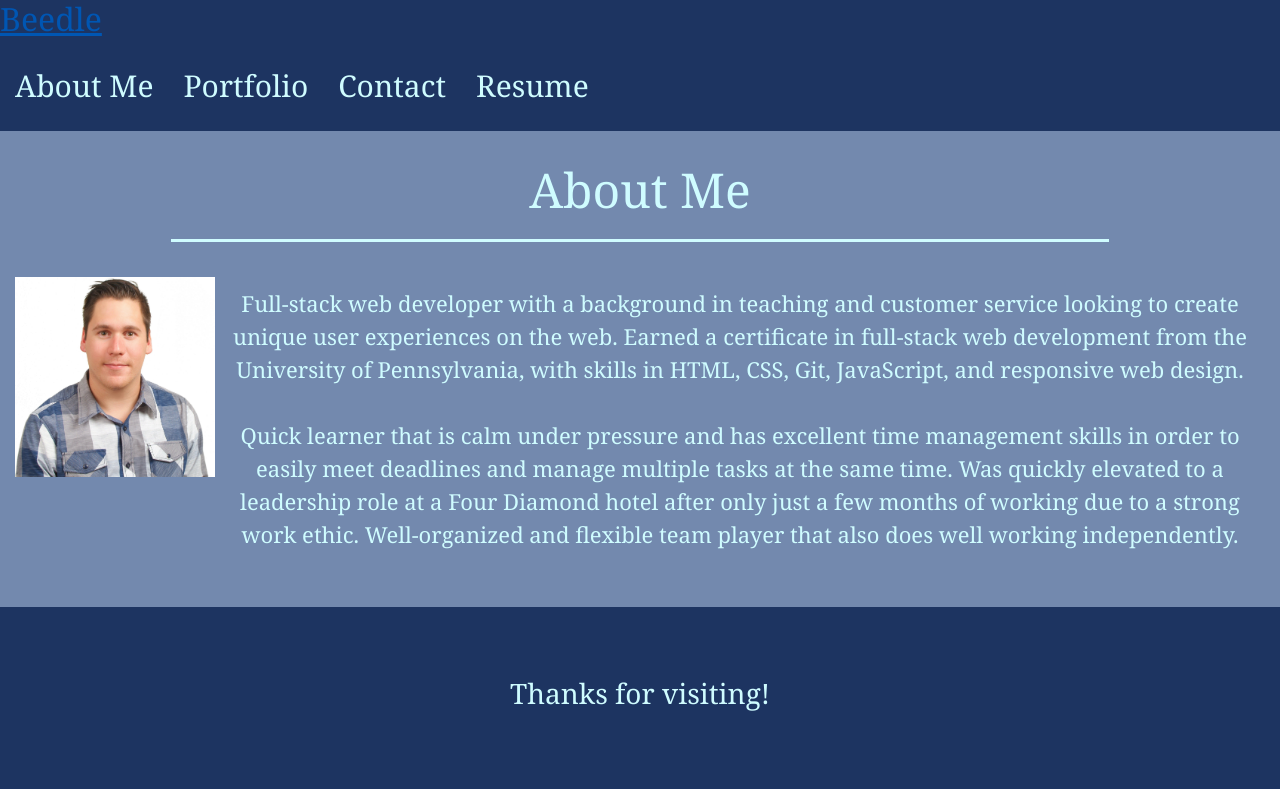
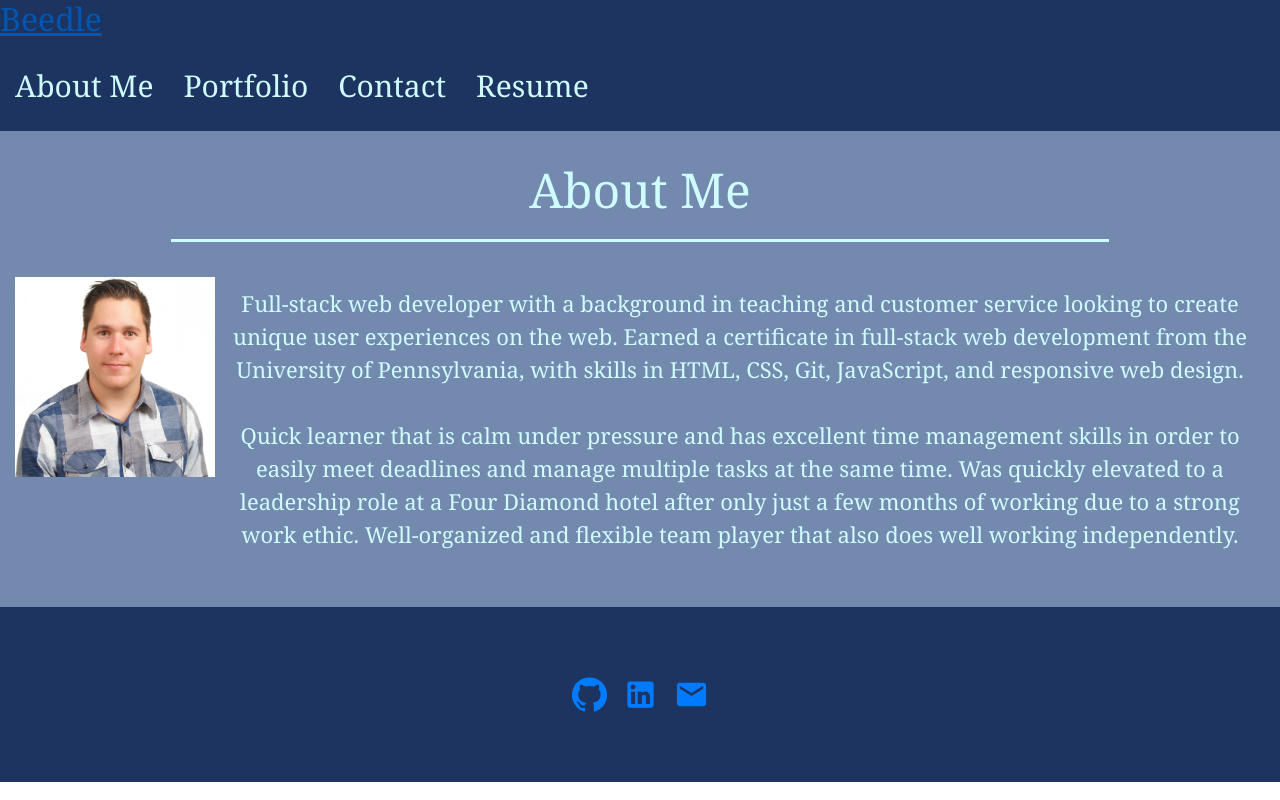
Before and after one commit to jbeedle19/react-portfolio, a React (Create React App) app: page / in a window 1280 px wide. Built offline with nearby package versions, Linux system fonts and the light colour scheme.

Commit message:
added Icon/links to Footer

```diff
--- a/src/components/Footer/index.js
+++ b/src/components/Footer/index.js
@@ -1,11 +1,16 @@
 import React from 'react';
+import GitHubIcon from '@material-ui/icons/GitHub';
+import LinkedInIcon from '@material-ui/icons/LinkedIn';
+import EmailIcon from '@material-ui/icons/Email';
 
 function Footer() {
 
     return (
         <section>
             <div>
-                <h3>Thanks for visiting!</h3>
+                <a className="mx-2" target="_blank" rel="noreferrer" href="https://github.com/jbeedle19"><GitHubIcon fontSize="large" /></a>
+                <a className="mx-2" target="_blank" rel="noreferrer" href="https://www.linkedin.com/in/joshua-beedle/"><LinkedInIcon fontSize="large" /></a>
+                <a className="mx-2" href="mailto:josh.beedle@gmail.com"><EmailIcon fontSize="large" /></a>
             </div>
         </section>
     )
--- a/src/components/Resume/index.js
+++ b/src/components/Resume/index.js
@@ -1,6 +1,7 @@
 import React from 'react';
 import pdf from '../../assets/images/JoshuaBeedleResume.pdf';
 import ListGroup from 'react-bootstrap/ListGroup';
+import DescriptionIcon from '@material-ui/icons/Description';
 
 function Resume() {
     const frontEndProficiencies = ["HTML", "CSS", "JavaScript", "jQuery", "React", "Bootstrap, Tailwind, Material-UI", "Responsive Design"];
@@ -10,7 +11,7 @@ function Resume() {
         <section className='contact-section'>
             <div>
                 <h2 className='section-title secondary-border'>Resume</h2>
-                <p>Download My <a target="_blank" rel="noreferrer" href={pdf}>Resume</a></p>
+                <p>Download My Resume | <a target="_blank" rel="noreferrer" href={pdf}><DescriptionIcon /></a></p>
             </div>
             <div>
                 <h3>Front-end Proficiencies</h3>
```
